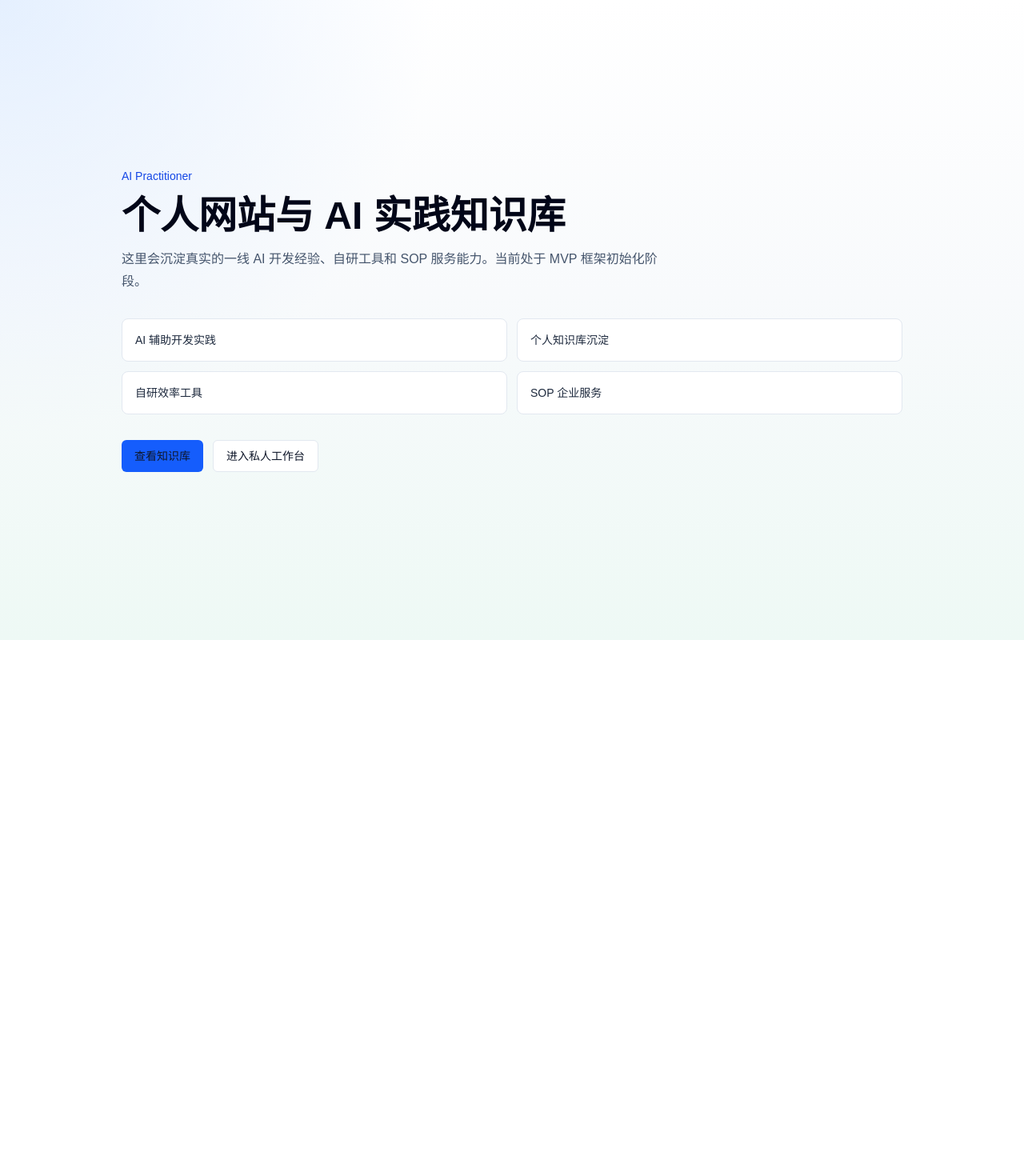
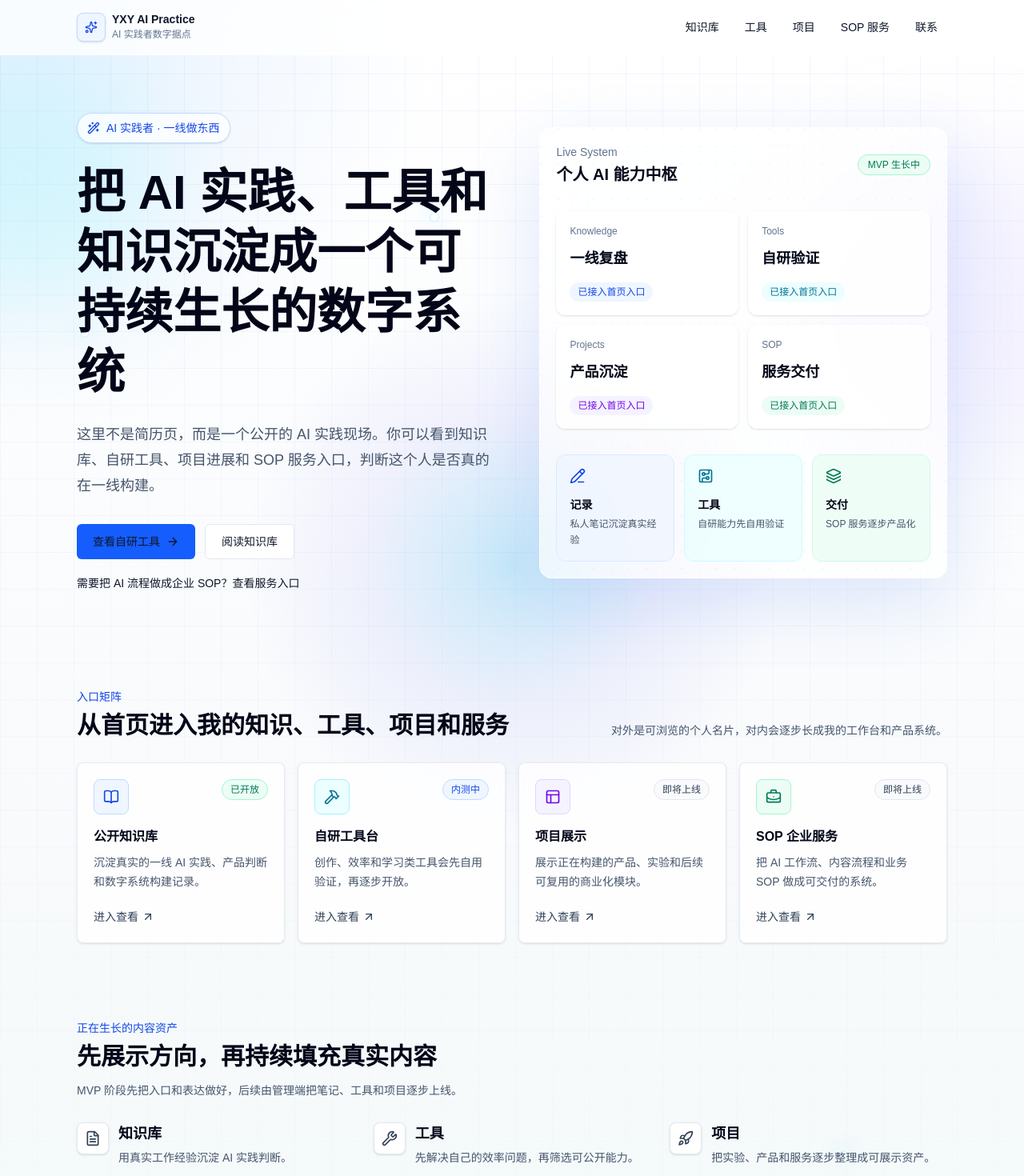
Before and after one commit to xenia-yxy/My_Tool_Web, a Next.js app: page / in a window 1280 px wide. Shown: the top 1470 px of the page at 80% size. Before the commit the page ends 800 px from the top, so only its background shows below. Built offline with nearby package versions, Linux system fonts and the light colour scheme.

Commit message:
feat: compose stage 1 public homepage

```diff
--- a/src/app/(public)/page.tsx
+++ b/src/app/(public)/page.tsx
@@ -1,47 +1,21 @@
-import Link from "next/link";
-import { Button } from "@/components/ui/button";
-
-const capabilities = [
-  "AI 辅助开发实践",
-  "个人知识库沉淀",
-  "自研效率工具",
-  "SOP 企业服务",
-];
+import { AmbientField } from "@/components/home/ambient-field";
+import { ContactSection } from "@/components/home/contact-section";
+import { EntranceGrid } from "@/components/home/entrance-grid";
+import { FeaturedSection } from "@/components/home/featured-section";
+import { HeroSection } from "@/components/home/hero-section";
+import { SiteHeader } from "@/components/home/site-header";
 
 export default function HomePage() {
   return (
-    <main className="mx-auto flex min-h-screen w-full max-w-5xl flex-col px-6 py-12">
-      <section className="flex flex-1 flex-col justify-center gap-8">
-        <div className="max-w-3xl space-y-4">
-          <p className="text-sm font-medium text-blue-700">AI Practitioner</p>
-          <h1 className="text-4xl font-semibold tracking-normal text-slate-950 sm:text-5xl">
-            个人网站与 AI 实践知识库
-          </h1>
-          <p className="max-w-2xl text-base leading-7 text-slate-600">
-            这里会沉淀真实的一线 AI 开发经验、自研工具和 SOP 服务能力。当前处于 MVP 框架初始化阶段。
-          </p>
-        </div>
-
-        <div className="grid gap-3 sm:grid-cols-2">
-          {capabilities.map((item) => (
-            <div
-              className="rounded-lg border border-slate-200 bg-white p-4 text-sm font-medium text-slate-800"
-              key={item}
-            >
-              {item}
-            </div>
-          ))}
-        </div>
-
-        <div className="flex flex-wrap gap-3">
-          <Button asChild>
-            <Link href="/knowledge">查看知识库</Link>
-          </Button>
-          <Button asChild variant="secondary">
-            <Link href="/admin">进入私人工作台</Link>
-          </Button>
-        </div>
-      </section>
+    <main className="relative min-h-screen overflow-hidden">
+      <AmbientField />
+      <div className="relative z-10">
+        <SiteHeader />
+        <HeroSection />
+        <EntranceGrid />
+        <FeaturedSection />
+        <ContactSection />
+      </div>
     </main>
   );
 }
--- /dev/null
+++ b/src/app/(public)/projects/page.tsx
@@ -0,0 +1,34 @@
+import Link from "next/link";
+import { ArrowLeft, PanelsTopLeft } from "lucide-react";
+import { Badge } from "@/components/ui/badge";
+import { Button } from "@/components/ui/button";
+
+export default function ProjectsPage() {
+  return (
+    <main className="min-h-screen bg-[radial-gradient(circle_at_top_left,rgba(221,214,254,0.45),transparent_34rem),linear-gradient(180deg,#ffffff_0%,#f8fafc_100%)] px-5 py-12">
+      <div className="mx-auto max-w-4xl">
+        <Button asChild variant="secondary">
+          <Link href="/">
+            <ArrowLeft aria-hidden="true" className="mr-2 h-4 w-4" />
+            返回首页
+          </Link>
+        </Button>
+
+        <section className="mt-12 rounded-2xl border border-white/80 bg-white/72 p-6 shadow-[0_28px_90px_rgba(15,23,42,0.1)] backdrop-blur-xl sm:p-10">
+          <div className="flex h-12 w-12 items-center justify-center rounded-lg border border-violet-200 bg-violet-50 text-violet-700">
+            <PanelsTopLeft aria-hidden="true" className="h-5 w-5" />
+          </div>
+          <Badge className="mt-6" variant="secondary">
+            即将上线
+          </Badge>
+          <h1 className="mt-4 text-3xl font-semibold text-slate-950 sm:text-4xl">
+            项目展示
+          </h1>
+          <p className="mt-4 max-w-2xl text-base leading-8 text-slate-600">
+            项目展示即将上线，后续展示正在构建的工具、产品和案例。
+          </p>
+        </section>
+      </div>
+    </main>
+  );
+}
--- /dev/null
+++ b/src/app/(public)/services/page.tsx
@@ -0,0 +1,34 @@
+import Link from "next/link";
+import { ArrowLeft, BriefcaseBusiness } from "lucide-react";
+import { Badge } from "@/components/ui/badge";
+import { Button } from "@/components/ui/button";
+
+export default function ServicesPage() {
+  return (
+    <main className="min-h-screen bg-[radial-gradient(circle_at_top_left,rgba(167,243,208,0.45),transparent_34rem),linear-gradient(180deg,#ffffff_0%,#f8fafc_100%)] px-5 py-12">
+      <div className="mx-auto max-w-4xl">
+        <Button asChild variant="secondary">
+          <Link href="/">
+            <ArrowLeft aria-hidden="true" className="mr-2 h-4 w-4" />
+            返回首页
+          </Link>
+        </Button>
+
+        <section className="mt-12 rounded-2xl border border-white/80 bg-white/72 p-6 shadow-[0_28px_90px_rgba(15,23,42,0.1)] backdrop-blur-xl sm:p-10">
+          <div className="flex h-12 w-12 items-center justify-center rounded-lg border border-emerald-200 bg-emerald-50 text-emerald-700">
+            <BriefcaseBusiness aria-hidden="true" className="h-5 w-5" />
+          </div>
+          <Badge className="mt-6" variant="success">
+            服务入口预留
+          </Badge>
+          <h1 className="mt-4 text-3xl font-semibold text-slate-950 sm:text-4xl">
+            SOP 企业服务
+          </h1>
+          <p className="mt-4 max-w-2xl text-base leading-8 text-slate-600">
+            SOP 服务即将上线，后续展示自动化流程、企业服务和咨询入口。
+          </p>
+        </section>
+      </div>
+    </main>
+  );
+}
--- a/src/app/layout.tsx
+++ b/src/app/layout.tsx
@@ -2,8 +2,9 @@ import type { Metadata } from "next";
 import "./globals.css";
 
 export const metadata: Metadata = {
-  title: "YXY AI Practice",
-  description: "个人网站、AI 实践知识库和自研工具入口。",
+  title: "YXY AI Practice | AI 实践者数字据点",
+  description:
+    "一个 AI 实践者的公开首页，连接知识库、自研工具、项目展示和 SOP 服务。",
 };
 
 export default function RootLayout({
--- a/src/components/home/contact-section.tsx
+++ b/src/components/home/contact-section.tsx
@@ -1,10 +1,10 @@
 import Link from "next/link";
-import { ArrowRight, Github, Mail, MessageCircle, Workflow } from "lucide-react";
+import { ArrowRight, Mail, MessageCircle, Workflow } from "lucide-react";
 import { contactActions } from "@/components/home/home-data";
 import { Badge } from "@/components/ui/badge";
 import { Button } from "@/components/ui/button";
 
-const contactIcons = [MessageCircle, Workflow, Github];
+const contactIcons = [MessageCircle, Workflow, Mail];
 
 export function ContactSection() {
   return (
```
